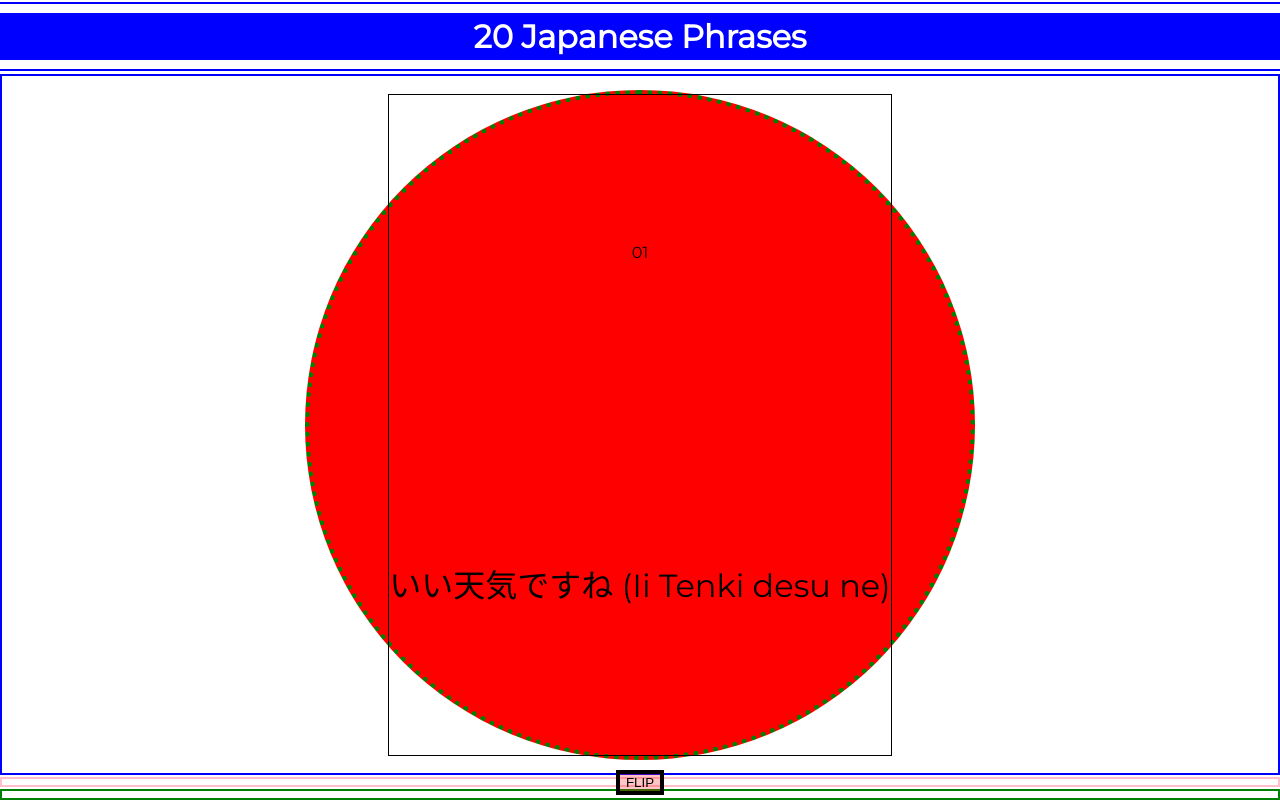
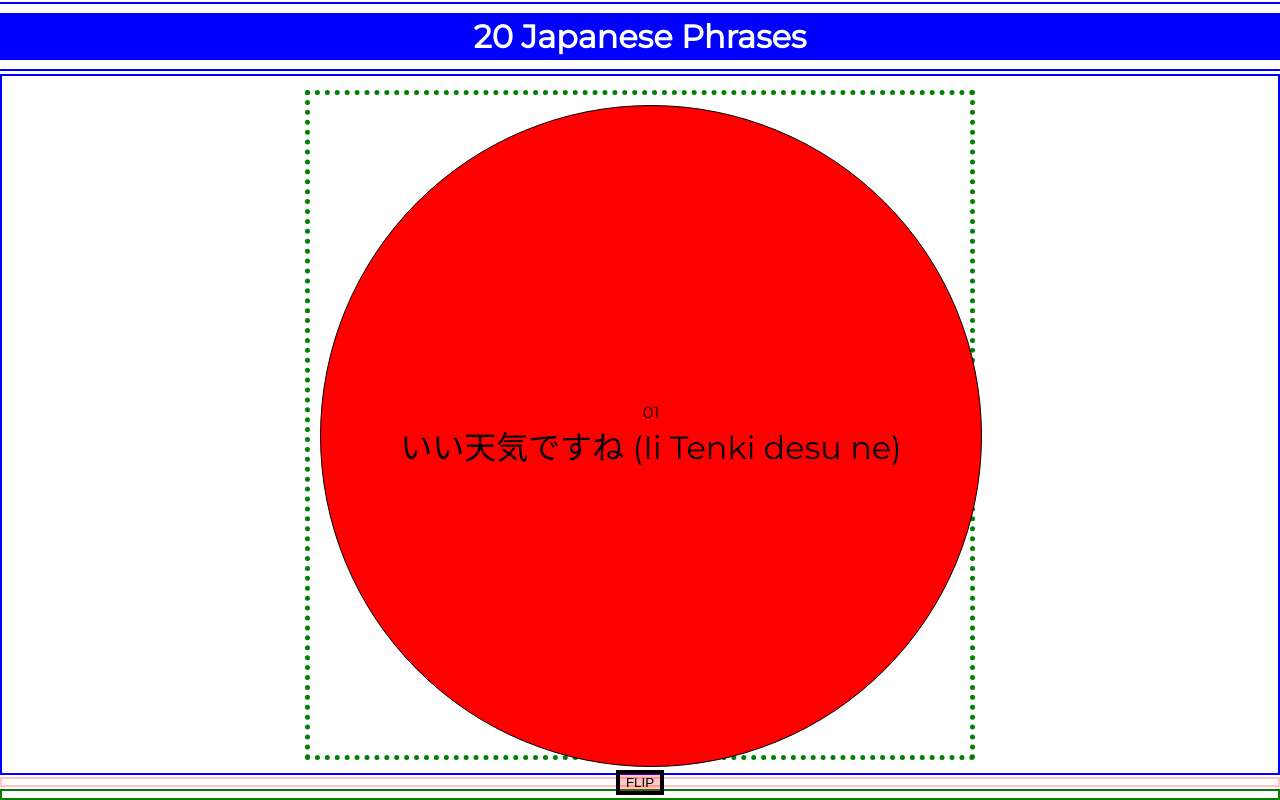
Before and after one commit to jackbridger/JapaneseFlashCards, a PHP site: page /index.html in a window 1280 px wide. Run offline with PHP 8.4, Linux system fonts and the light colour scheme.

Commit message:
actual JT changes

```diff
--- a/index.html
+++ b/index.html
@@ -15,15 +15,17 @@
     <section id="circle-area">
         <div id="circle-area__body">
             <div id="circle-area__body__front">
-                <div class="number">01</div>
-                <div id="japanese-text">Japanese One</div>
-                <!-- <img src="volume.png" alt=""> -->
-
+                <div class="content">
+                  <div class="number">01</div>
+                  <div id="japanese-text">Japanese One</div>
+                  <!-- <img src="volume.png" alt=""> -->
+                </div>
             </div>
             <div id="circle-area__body__back">
-                <div class="number">01</div>
-                <div id="english-text">English One</div>
-
+                <div class="content">
+                  <div class="number">01</div>
+                  <div id="english-text">English One</div>
+                </div>
             </div>
         </div>
     </section>
@@ -41,6 +43,5 @@
     <section id="progress-area"></section>
     <script src="underscore.js"></script>
     <script src="script.js"></script>
-
 </body>
 </html>
--- a/style.css
+++ b/style.css
@@ -48,18 +48,13 @@ body {
 #circle-area__body {
     height: 80vmin;
     width: 80vmin;
-    background-color: red;
     color: black;
-    border-radius: 50%;
     padding: 10px;
     transform-style: preserve-3d;
     -webkit-transform-style: preserve-3d;
     position: relative;
     border: green 5px dotted;
-    display: flex;
     flex-direction: column;
-    align-items: center;
-    justify-content: center;
 }
 
  .flip-circle {
@@ -75,8 +70,15 @@ body {
   }
 
 #circle-area__body__front, #circle-area__body__back {
+    align-items: center;
+    background-color: red;
     border: 1px black solid;
+    border-radius: 50%;
+    display: flex;
+    height: 100%;
+    justify-content: center;
     position: absolute;
+    width: 100%;
 
 
     backface-visibility: hidden;
```
